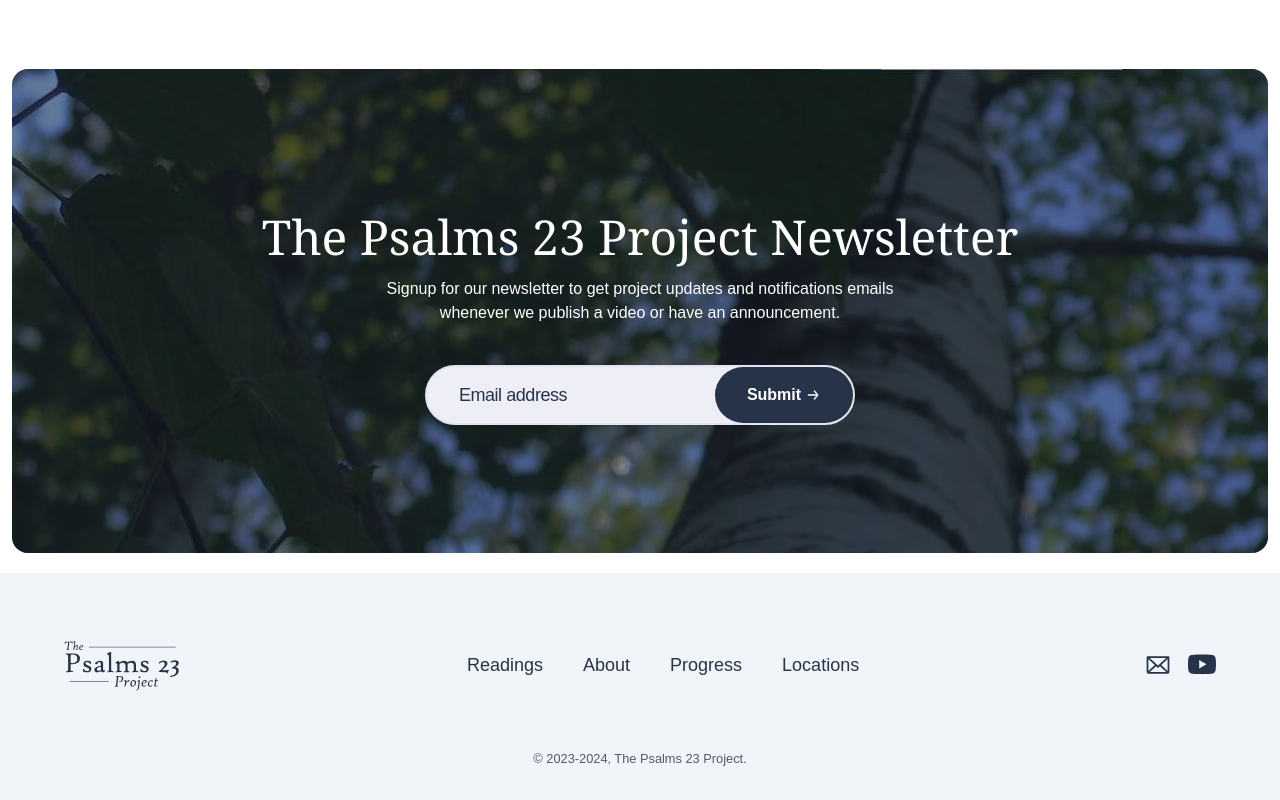
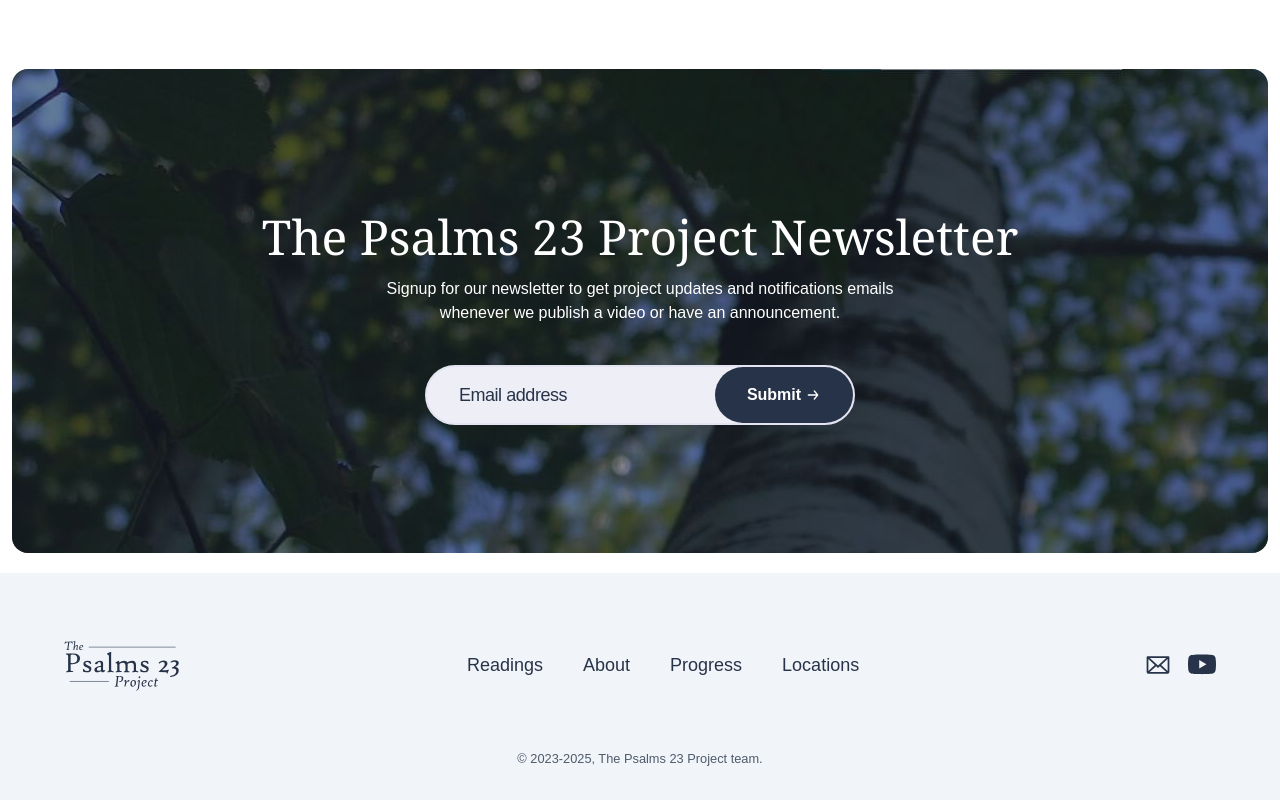
Before and after one commit to Psalms23Project/psalms23project.github.io, a SvelteKit app: page / in a window 1280 px wide. Shown: the part 1691-2491 px from the top of the page. Built offline with nearby package versions, Linux system fonts and the light colour scheme; a small style sheet from the web is missing.

Commit message:
Update footer

```diff
--- a/src/routes/+layout.svelte
+++ b/src/routes/+layout.svelte
@@ -67,5 +67,5 @@
       </div>
     </div>
   </div>
-  <small class="text-navyblue/80 mx-auto mt-14">&copy; 2023-2024, The Psalms 23 Project.</small>
+  <small class="text-navyblue/80 mx-auto mt-14">&copy; 2023-2025, The Psalms 23 Project team.</small>
 </footer>
```
